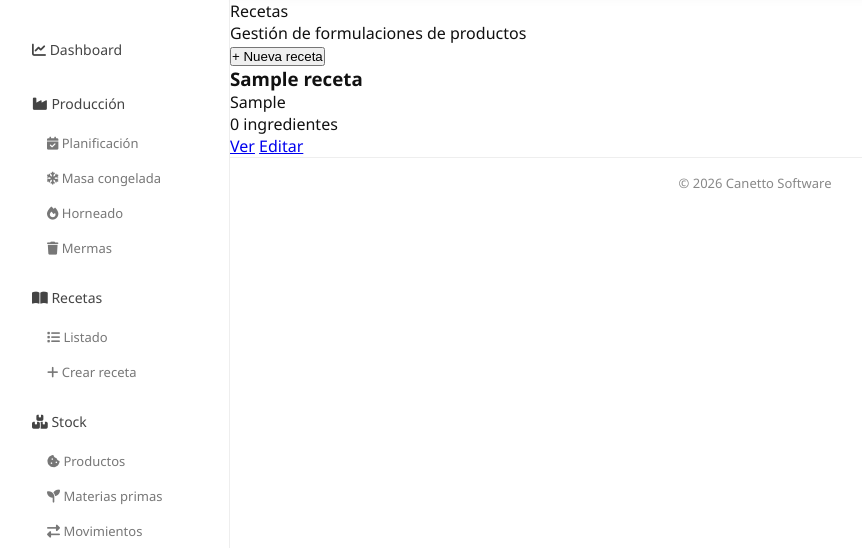
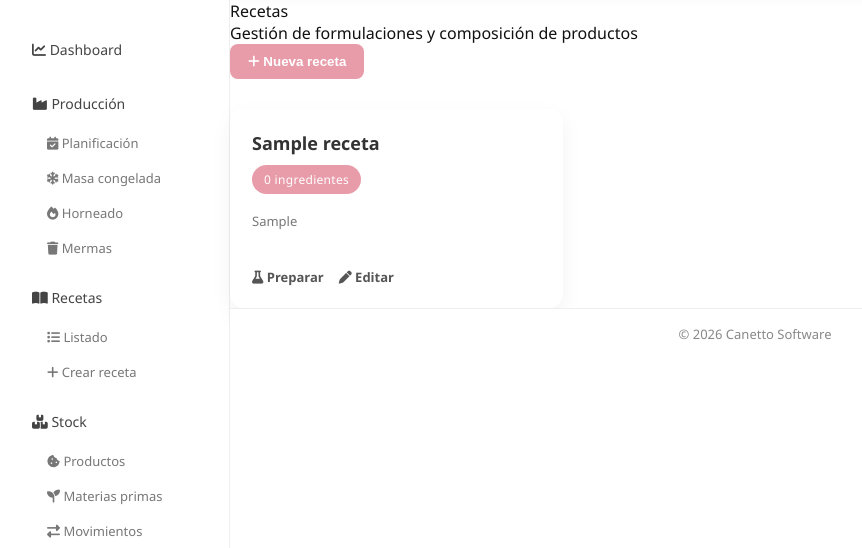
Before and after one commit to Estraimor/canetto, a PHP site: page /recetas/index.php in a window 1280 px wide. Shown: the part 70-618 px from the top of the page, without its empty margins (0-862 px from the left). Run offline with PHP 8.4, Linux system fonts and the light colour scheme; the visitor is signed in with stand-in values (Sample User, id 1); tables that the repository leaves empty or names only in its code hold one stand-in row (values such as "Sample post"); some libraries are stand-ins or nearby versions.

Commit message:
siguiendo recetas

```diff
--- a/administracion/recetas/index.php
+++ b/administracion/recetas/index.php
@@ -15,41 +15,68 @@ $stmt = $pdo->query("
     ORDER BY r.nombre ASC
 ");
 
-$recetas = $stmt->fetchAll();
+$recetas = $stmt->fetchAll(PDO::FETCH_ASSOC);
 ?>
 
 <link rel="stylesheet" href="receta.css">
 
 <div class="content-body">
 
+    <!-- HEADER -->
     <div class="mp-header">
         <div>
             <div class="mp-title">Recetas</div>
-            <div class="mp-sub">Gestión de formulaciones de productos</div>
+            <div class="mp-sub">Gestión de formulaciones y composición de productos</div>
         </div>
 
-        <button class="btn-mp">
-            + Nueva receta
+        <button class="btn-mp" onclick="window.location='crear.php'">
+            <i class="fa-solid fa-plus"></i> Nueva receta
         </button>
     </div>
 
+    <!-- GRID -->
+    <?php if (count($recetas) > 0): ?>
         <div class="recetas-grid">
             <?php foreach ($recetas as $r): ?>
                 <div class="receta-card">
+
+                    <div class="receta-header">
                         <h3><?= htmlspecialchars($r['nombre']) ?></h3>
-                <p><?= htmlspecialchars($r['observacion'] ?? 'Sin observaciones') ?></p>
-
-                <div class="badge">
+                        <span class="badge">
                             <?= $r['total_ingredientes'] ?> ingredientes
+                        </span>
                     </div>
 
+                    <p class="receta-desc">
+                        <?= htmlspecialchars($r['observacion'] ?? 'Sin observaciones registradas') ?>
+                    </p>
+
                     <div class="card-actions">
-                    <a href="ver.php?id=<?= $r['idrecetas'] ?>">Ver</a>
-                    <a href="editar.php?id=<?= $r['idrecetas'] ?>">Editar</a>
+                        <a class="btn-link" href="preparar.php?id=<?= $r['idrecetas'] ?>">
+                            <i class="fa-solid fa-flask"></i> Preparar
+                        </a>
+
+                        <a class="btn-link muted" href="editar.php?id=<?= $r['idrecetas'] ?>">
+                            <i class="fa-solid fa-pen"></i> Editar
+                        </a>
                     </div>
+
                 </div>
             <?php endforeach; ?>
         </div>
+    <?php else: ?>
+
+        <!-- ESTADO VACÍO -->
+        <div class="empty-state">
+            <i class="fa-solid fa-cookie-bite"></i>
+            <h3>No hay recetas creadas</h3>
+            <p>Comenzá creando tu primera formulación de producto.</p>
+            <button class="btn-mp" onclick="window.location='crear.php'">
+                Crear receta
+            </button>
+        </div>
+
+    <?php endif; ?>
 
 </div>
 
--- /dev/null
+++ b/administracion/recetas/receta.css
@@ -0,0 +1,165 @@
+/* ===============================
+   GRID RECETAS
+=================================*/
+.recetas-grid {
+    display: grid;
+    grid-template-columns: repeat(auto-fill, minmax(280px, 1fr));
+    gap: 25px;
+    margin-top: 30px;
+}
+
+/* ===============================
+   CARD RECETA
+=================================*/
+.receta-card {
+    background: #ffffff;
+    padding: 22px;
+    border-radius: 14px;
+    box-shadow: 0 8px 22px rgba(0,0,0,0.05);
+    transition: all .25s ease;
+    display: flex;
+    flex-direction: column;
+    justify-content: space-between;
+}
+
+.receta-card:hover {
+    transform: translateY(-5px);
+    box-shadow: 0 14px 35px rgba(0,0,0,0.08);
+}
+
+.receta-card h3 {
+    font-size: 18px;
+    margin-bottom: 10px;
+    font-weight: 600;
+    color: #333;
+}
+
+.receta-card p {
+    font-size: 13px;
+    color: #777;
+    margin-bottom: 18px;
+    line-height: 1.4;
+    min-height: 38px;
+}
+
+/* ===============================
+   BADGE INGREDIENTES
+=================================*/
+.badge {
+    background: #E89CA9;
+    color: #ffffff;
+    font-size: 12px;
+    padding: 6px 12px;
+    border-radius: 20px;
+    display: inline-block;
+    margin-bottom: 18px;
+    font-weight: 500;
+    letter-spacing: 0.3px;
+}
+
+/* ===============================
+   ACCIONES CARD
+=================================*/
+.card-actions {
+    display: flex;
+    gap: 15px;
+    margin-top: auto;
+}
+
+.card-actions a {
+    font-size: 13px;
+    text-decoration: none;
+    font-weight: 600;
+    color: #555;
+    transition: all .2s ease;
+}
+
+.card-actions a:hover {
+    color: #E89CA9;
+}
+
+/* ===============================
+   FORMULARIOS
+=================================*/
+.form-card {
+    background: #ffffff;
+    padding: 35px;
+    border-radius: 14px;
+    box-shadow: 0 6px 25px rgba(0,0,0,0.04);
+    margin-bottom: 30px;
+}
+
+.form-group {
+    margin-bottom: 20px;
+}
+
+input, select, textarea {
+    width: 100%;
+    padding: 11px 14px;
+    border-radius: 8px;
+    border: 1px solid #e3e3e3;
+    font-size: 14px;
+    transition: all .2s ease;
+    background: #fafafa;
+}
+
+input:focus, select:focus, textarea:focus {
+    outline: none;
+    border-color: #E89CA9;
+    box-shadow: 0 0 0 3px rgba(232,156,169,0.15);
+    background: #fff;
+}
+
+/* ===============================
+   GRID FORM INGREDIENTES
+=================================*/
+.form-grid {
+    display: grid;
+    grid-template-columns: 2fr 1fr 1fr auto;
+    gap: 12px;
+    align-items: center;
+}
+
+/* ===============================
+   BOTONES
+=================================*/
+.btn-mp {
+    background: #E89CA9;
+    color: white;
+    border: none;
+    padding: 10px 18px;
+    border-radius: 8px;
+    font-weight: 600;
+    cursor: pointer;
+    transition: all .2s ease;
+}
+
+.btn-mp:hover {
+    background: #d97d8c;
+    transform: translateY(-2px);
+}
+
+/* ===============================
+   EMPTY STATE
+=================================*/
+.empty-state {
+    text-align: center;
+    margin-top: 80px;
+    color: #888;
+}
+
+.empty-state i {
+    font-size: 48px;
+    margin-bottom: 15px;
+    color: #E89CA9;
+}
+
+.empty-state h3 {
+    margin-bottom: 10px;
+    font-weight: 600;
+}
+
+.empty-state p {
+    font-size: 14px;
+    margin-bottom: 20px;
+}
```
Also changed, not shown: administracion/recetas/api/guardar_ingrediente.php (added, +18 -0 lines), administracion/recetas/api/receta.css (deleted, +0 -56 lines), administracion/recetas/crear.php (added, +64 -0 lines), administracion/recetas/preparar.php (added, +89 -0 lines). Lines whose indentation alone changed are shown as unchanged.
